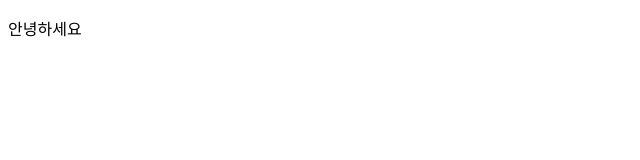
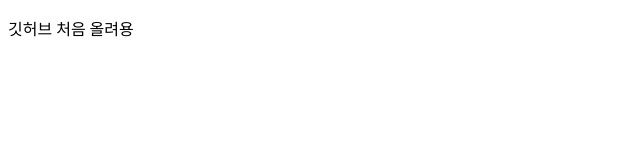
Before and after one commit to hikeong/capuchino, a plain HTML site: page index.html in a window 1280 px wide. Shown: the full height of the page, 0-640 px from the left. Drawn offline with Linux system fonts and the light colour scheme.

Commit message:
Update index.html

```diff
--- a/index.html
+++ b/index.html
@@ -6,6 +6,6 @@
     <title>Document</title>
 </head>
 <body>
-    <p>안녕하세요</p>
+    <p>깃허브 처음 올려용</p>
 </body>
 </html>
```
